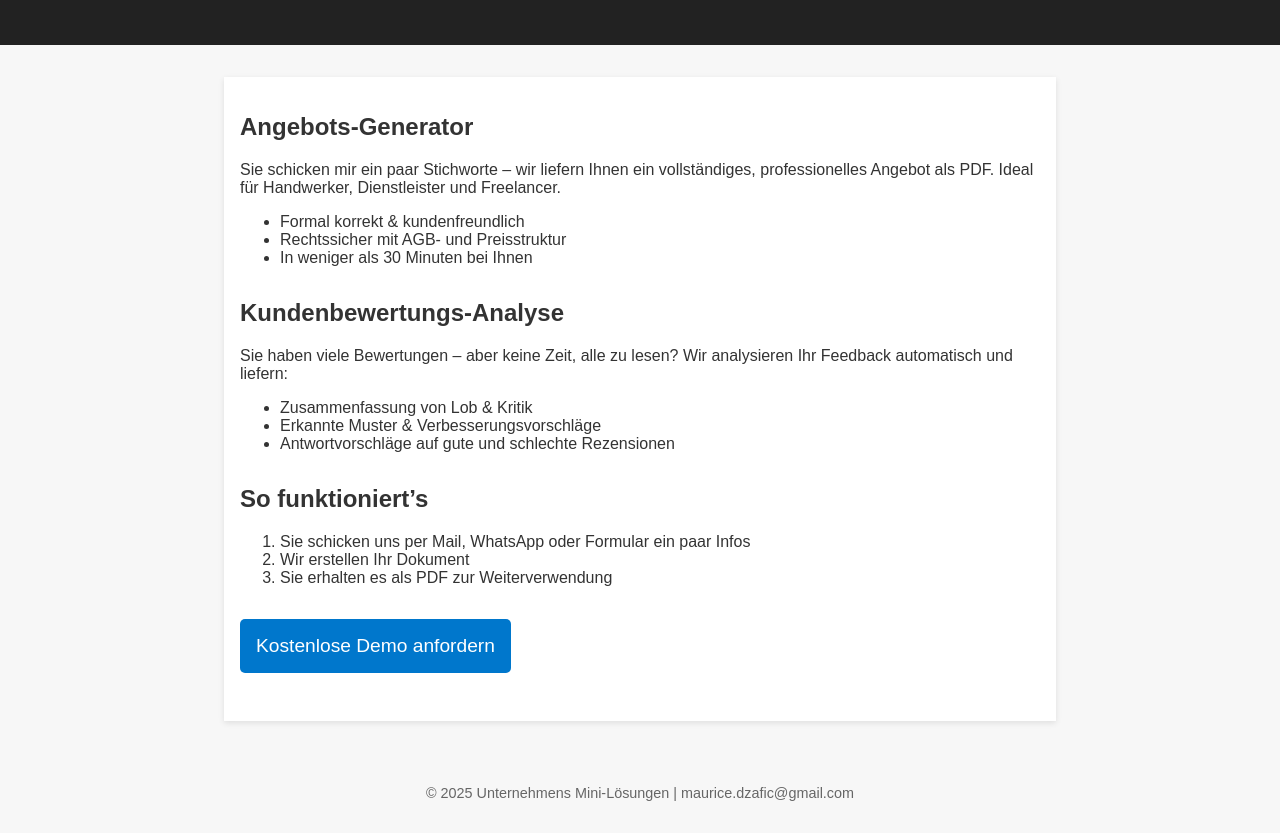
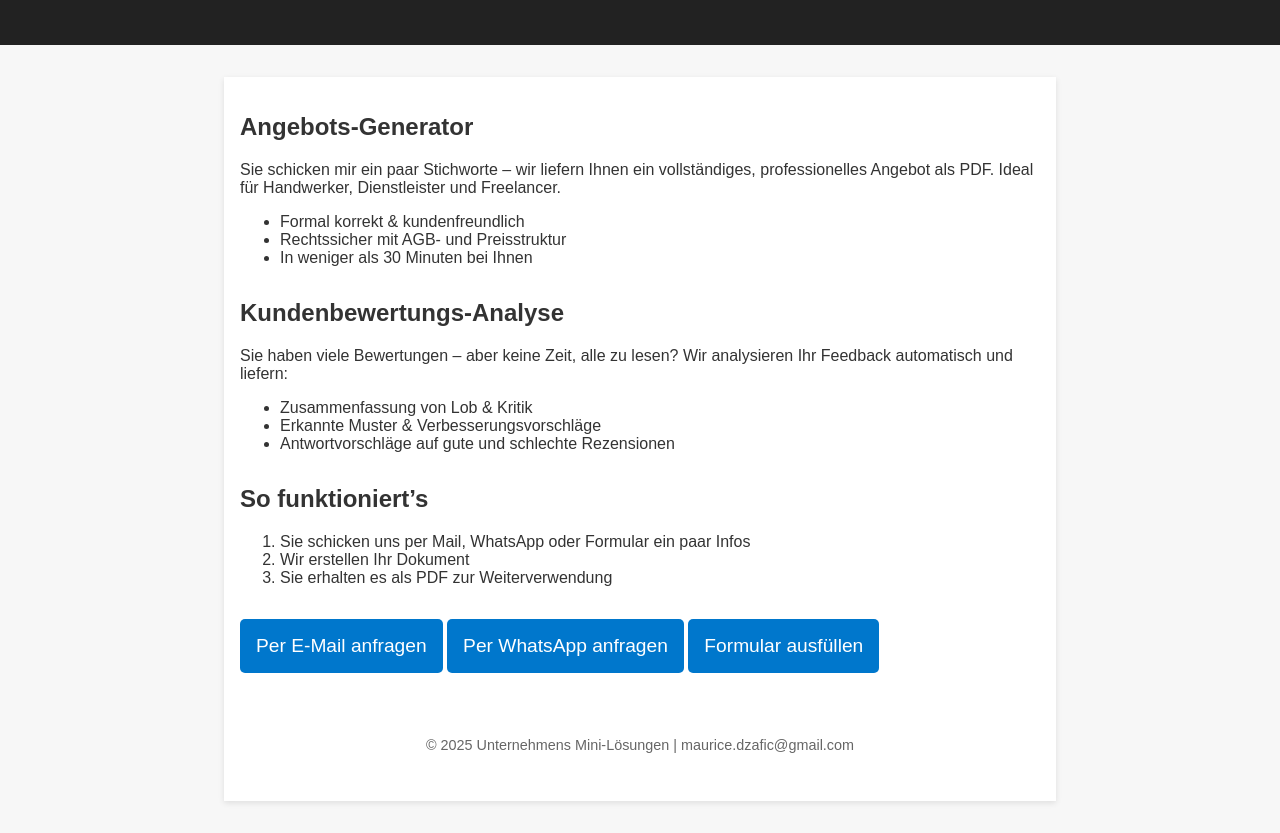
Before and after one commit to MauriceDzafic/gpt-landing-page, a plain HTML site: page index.html in a window 1280 px wide. Shown: the part 114-947 px from the top of the page. Drawn offline with Linux system fonts and the light colour scheme.

Commit message:
Update index.html

```diff
--- a/index.html
+++ b/index.html
@@ -88,8 +88,12 @@
         <li>Wir erstellen Ihr Dokument</li>
         <li>Sie erhalten es als PDF zur Weiterverwendung</li>
       </ol>
-      <a href="mailto:kontakt@deinefirma.de" class="cta">Kostenlose Demo anfordern</a>
-    </div>
+
+       <div class="cta-buttons">
+        <a href="mailto:kontakt@deinefirma.de" class="cta">Per E-Mail anfragen</a>
+        <a href="https://wa.me/491234567890" class="cta">Per WhatsApp anfragen</a>
+        <a href="https://deinformularanbieter.de/formular" class="cta">Formular ausfüllen</a>
+      </div>
   </div>
 
   <footer>
```
